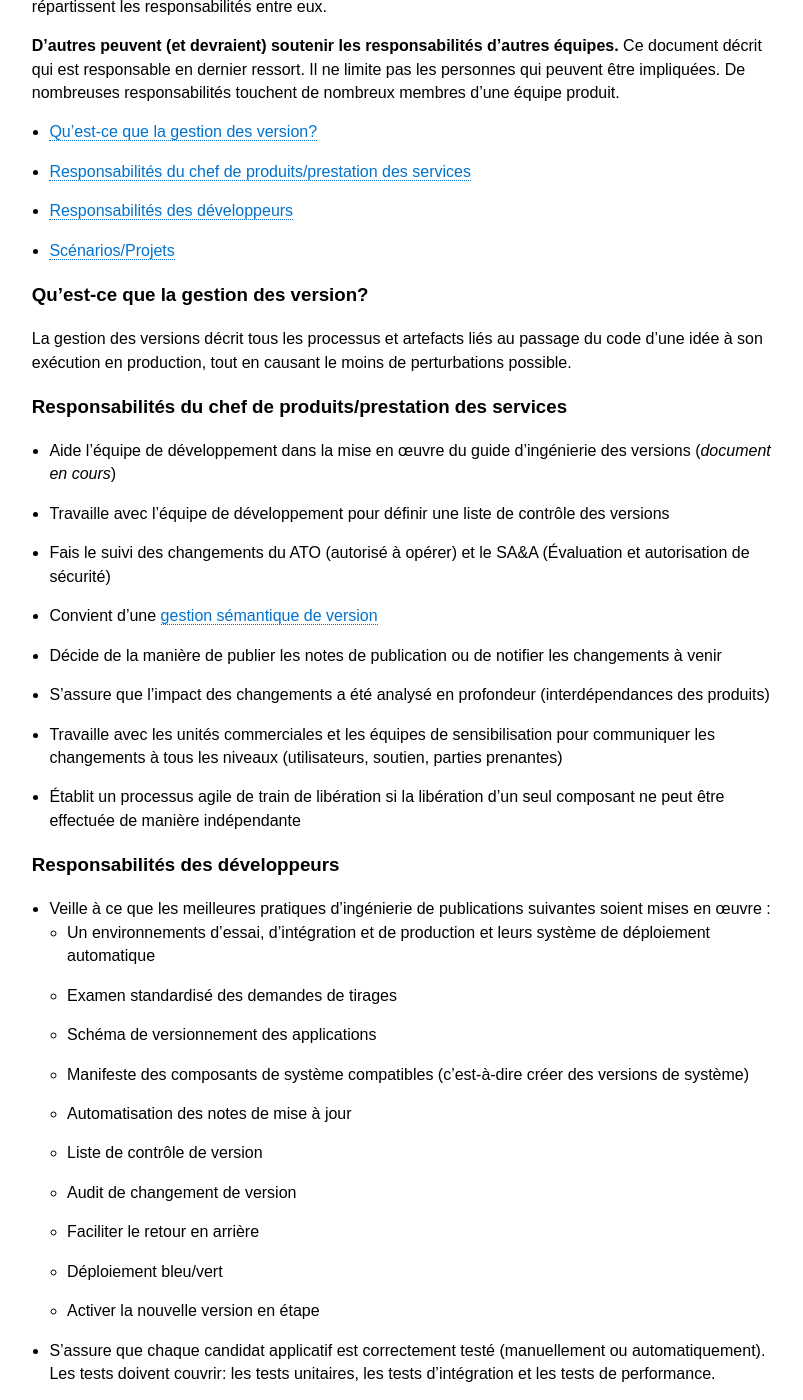
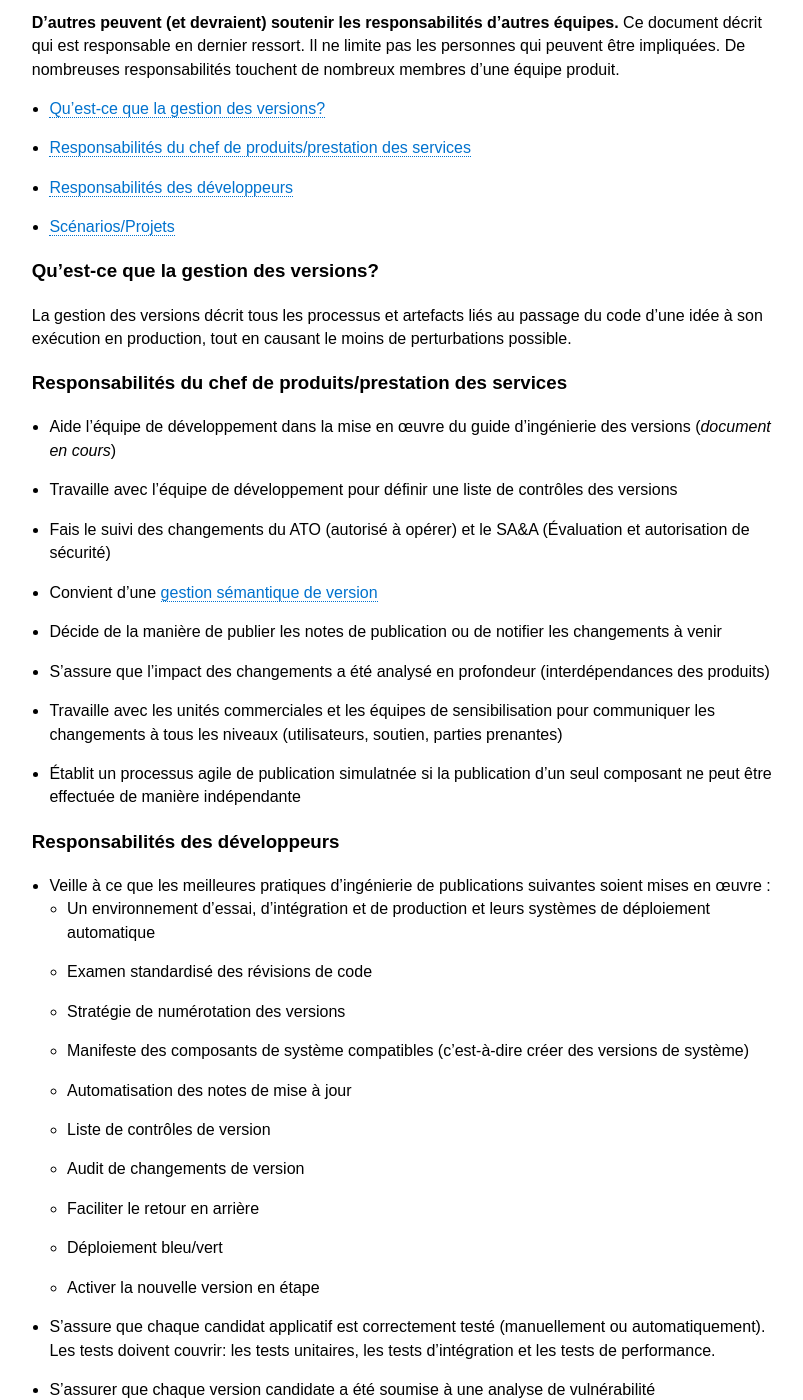
Before and after one commit to cds-snc/guide-product-teams-equipes-produits, a Jekyll site: the page built from _pages/fr/responsabilités-de-la-gestion-des-versions.md, in a window 1280 px wide and 1400 px high, scrolled down 352 px. Shown: the whole window, without its empty margins (237-1040 px from the left). Built offline with Jekyll 4.4.1, drawn with Linux system fonts in a browser that asks for light colours; some of the changed text lies outside the part shown.

Commit message:
Update responsabilités-de-la-gestion-des-versions.md

```diff
--- a/_pages/fr/responsabilités-de-la-gestion-des-versions.md
+++ b/_pages/fr/responsabilités-de-la-gestion-des-versions.md
@@ -8,42 +8,42 @@ trans_url: "/release-management-responsibilities/"
 
 ## Responsabilités de la gestion des versions
 
-**Objectif du présent document:** Comprendre quelles sont les responsabilités et le rôle de l'équipe produit et des unités commerciales dans le traitement des déploiements de versions applicatifs en production.
+**Objectif du présent document:** Comprendre quelles sont les responsabilités et le rôle de l'équipe produit et des unités commerciales avec la gestion des mises en production.
 
 **Si une équipe compte plusieurs membres d'une même communauté, ils partagent les responsabilités de leur discipline.** Par exemple, s'il y a plusieurs développeurs sur un produit, ils se répartissent les responsabilités entre eux.
 
 **D'autres peuvent (et devraient) soutenir les responsabilités d'autres équipes.** Ce document décrit qui est responsable en dernier ressort. Il ne limite pas les personnes qui peuvent être impliquées. De nombreuses responsabilités touchent de nombreux membres d'une équipe produit.
 
-- <a href="#section-1">Qu'est-ce que la gestion des version?</a>
+- <a href="#section-1">Qu'est-ce que la gestion des versions?</a>
 - <a href="#section-2">Responsabilités du chef de produits/prestation des services</a>
 - <a href="#section-3">Responsabilités des développeurs</a>
 - <a href="#section-4">Scénarios/Projets</a>
 
-### Qu'est-ce que la gestion des version? {#section-1}
+### Qu'est-ce que la gestion des versions? {#section-1}
 
 La gestion des versions décrit tous les processus et artefacts liés au passage du code d'une idée à son exécution en production, tout en causant le moins de perturbations possible.
 
 ### Responsabilités du chef de produits/prestation des services {#section-2}
 
 * Aide l'équipe de développement dans la mise en œuvre du guide d'ingénierie des versions (_document en cours_)
-* Travaille avec l'équipe de développement pour définir une liste de contrôle des versions
+* Travaille avec l'équipe de développement pour définir une liste de contrôles des versions
 * Fais le suivi des changements du ATO (autorisé à opérer) et le SA&A (Évaluation et autorisation de sécurité)
 * Convient d'une <a href="https://semver.org/lang/fr/">gestion sémantique de version</a>
 * Décide de la manière de publier les notes de publication ou de notifier les changements à venir
 * S'assure que l'impact des changements a été analysé en profondeur (interdépendances des produits)
 * Travaille avec les unités commerciales et les équipes de sensibilisation pour communiquer les changements à tous les niveaux (utilisateurs, soutien, parties prenantes)
-* Établit un processus agile de train de libération si la libération d'un seul composant ne peut être effectuée de manière indépendante
+* Établit un processus agile de publication simulatnée si la publication d'un seul composant ne peut être effectuée de manière indépendante
 
 ### Responsabilités des développeurs {#section-3}
 
 *   Veille à ce que les meilleures pratiques d'ingénierie de publications suivantes soient mises en œuvre :
-    * Un environnements d'essai, d'intégration et de production et leurs système de déploiement automatique
-    * Examen standardisé des demandes de tirages
-    * Schéma de versionnement des applications
+    * Un environnement d'essai, d'intégration et de production et leurs systèmes de déploiement automatique
+    * Examen standardisé des révisions de code
+    * Stratégie de numérotation des versions
     * Manifeste des composants de système compatibles (c'est-à-dire créer des versions de système)
     * Automatisation des notes de mise à jour
-    * Liste de contrôle de version
-    * Audit de changement de version
+    * Liste de contrôles de version
+    * Audit de changements de version
     * Faciliter le retour en arrière
     * Déploiement bleu/vert
     * Activer la nouvelle version en étape
@@ -64,20 +64,20 @@ Tous les changements impliqués dans ces scénarios pourraient être le code de
 
 1. Les développeurs travaillent avec le responsable produit, le responsable de la livraison et les conseillers en fiabilité du service pour mettre en œuvre les requis de bases pour l'ingénierie de versionnement :
     * Environnements de test, d'intégration et de production et leurs systèmes de déploiement
-    * Examen standardisé des demandes de tirage
-    * Schéma de versionnement de l'application
+    * Examen standardisé des révisions de code
+    * Stratégie de numérotation des versions de l'application
     * Manifeste des composants de système compatibles (c'est-à-dire créer des versions de système)
     * Automatisation des notes de mise à jour
-    * Liste de contrôle de la libération
+    * Liste de contrôles de la publication
     * Audit de changement de version
 1. Le chef de produit donnent le feu vert pour préparer le déploiement de la version
-1. Le développeur déploi la nouvelle version
+1. Le développeur déploie la nouvelle version
 
 #### Une nouvelle fonctionnalité est achevée et prête à être diffusée pour un produit existant
 
 1. Le chef de produit, avec l'aide du responsable technique, est chargé d'évaluer l'impact de la nouvelle version de l'application à livrer.
 1. Le développeur définit/révise le mode d'emploi pour les correctifs urgents
-1. Le développeur passe en revue la liste de contrôle des versions avec le DM
+1. Le développeur passe en revue la liste de contrôles des versions avec le DM
 1. Le développeur valide la nouvelle version via une version canari ou un déploiement bleu/vert et le chef de produit donne son accord
 1. Le développeur active la nouvelle version pour tous les clients
 1. Le développeur effectue la vérification finale en production
@@ -86,8 +86,8 @@ Tous les changements impliqués dans ces scénarios pourraient être le code de
 #### Caractéristiques du produit couvrant plusieurs services prêts à être publiés (interdépendance)
 1. Le chef de produit, avec l'aide du responsable technique du produit, est chargé d'évaluer l'impact de la nouvelle version de l'application à livrer
     * Idéalement, chaque sortie de composant devrait être indépendante et ne pas avoir d'impact sur les autres composants. Le responsable technique doit s'assurer que les techniques appropriées sont utilisées pour qu'il en soit ainsi : rétrocompatibilité, nouvelles versions d'API et marquage des caractéristiques
-    * Si une libération indépendante n'est pas possible, un processus de coordination de versionnement agile doit être mis en place
-1. Processus "Agile Release Train"
+    * Si une publication indépendante n'est pas possible, un processus de publication simultanée doit être mis en place
+1. Processus de publication simultanée ou "Agile Release Train"
     * Un calendrier fixe est défini (chaque sprint)
     * Démonstration du système : La démo du système fournit un mécanisme d'évaluation du système de travail, qui est un incrément intégré de toutes les équipes
     * La synchronisation est appliquée - Toutes les équipes dans le train sont synchronisées sur la même durée de sprint
```
